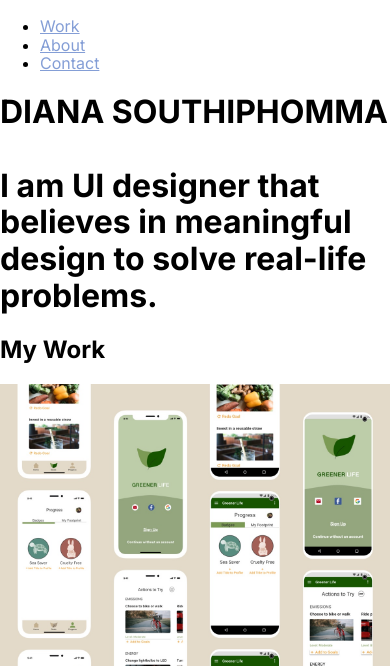
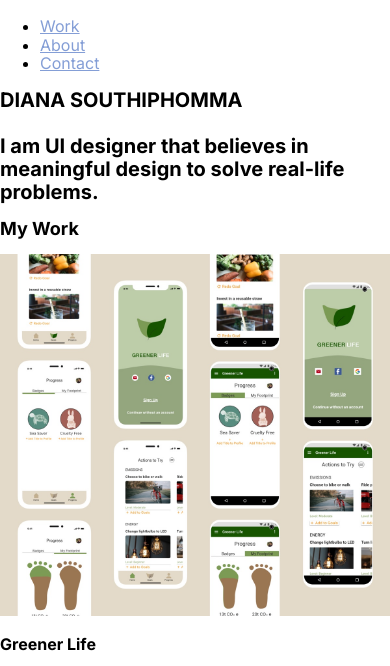
Before and after one commit to dianasou/portfolio, a plain HTML site: page index.html in a window 390 px wide. Shown: the part 162-828 px from the top of the page. Drawn offline with nearby package versions, Linux system fonts and the light colour scheme.

Commit message:
Optimize heading sizes on mobile

```diff
--- a/css/style.css
+++ b/css/style.css
@@ -11,6 +11,18 @@ body {
   font-family: 'Inter', sans-serif;
   font-size: 16px;
   font-weight: 400;
+}
+
+@media screen and (max-width: 720px) {
+  h1{
+    font-size: 20px;
+  }
+  h2{
+    font-size: 18px;
+  }
+  h3{
+    font-size: 16px;
+  }
 }
 
 img {
```
